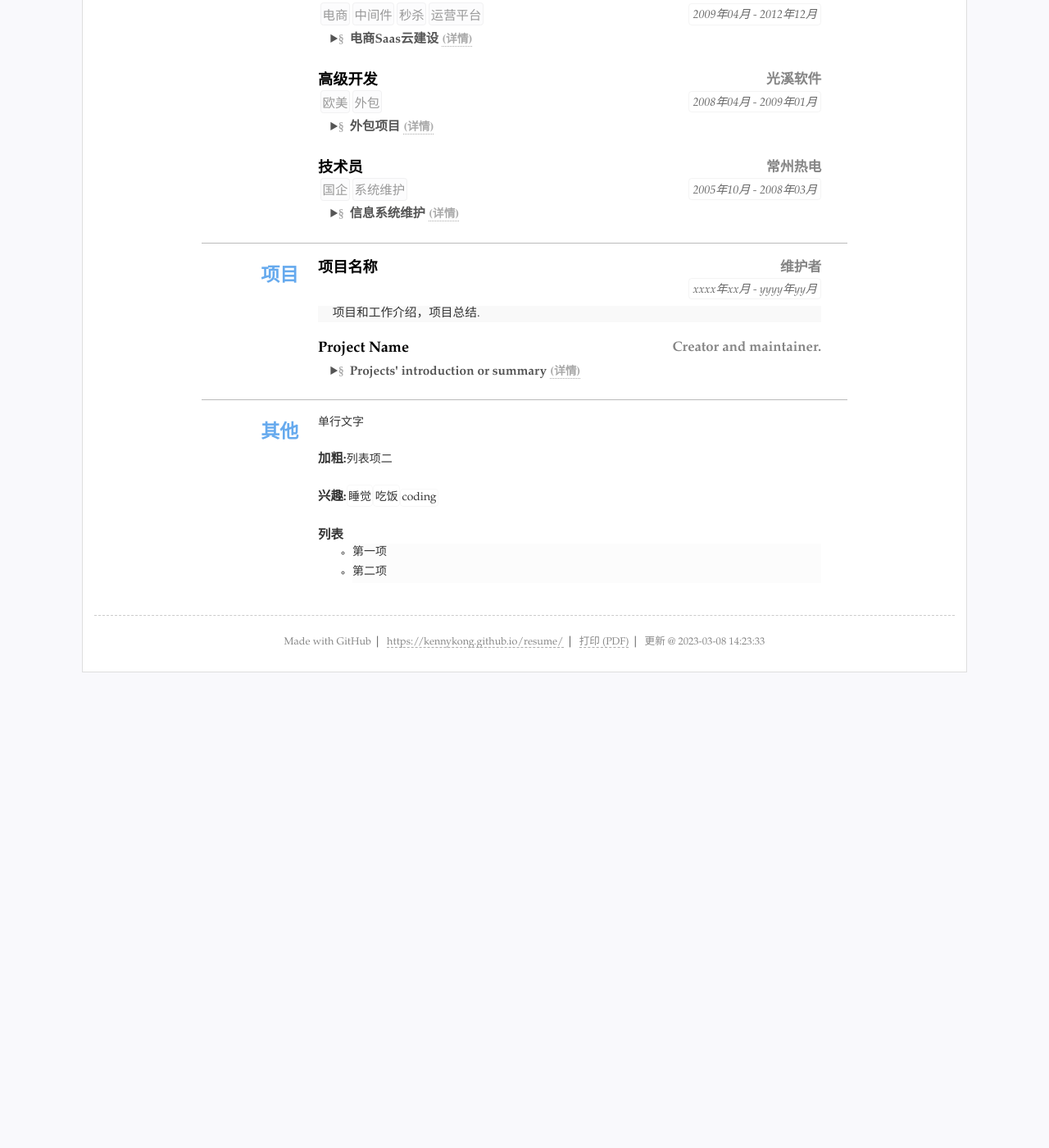
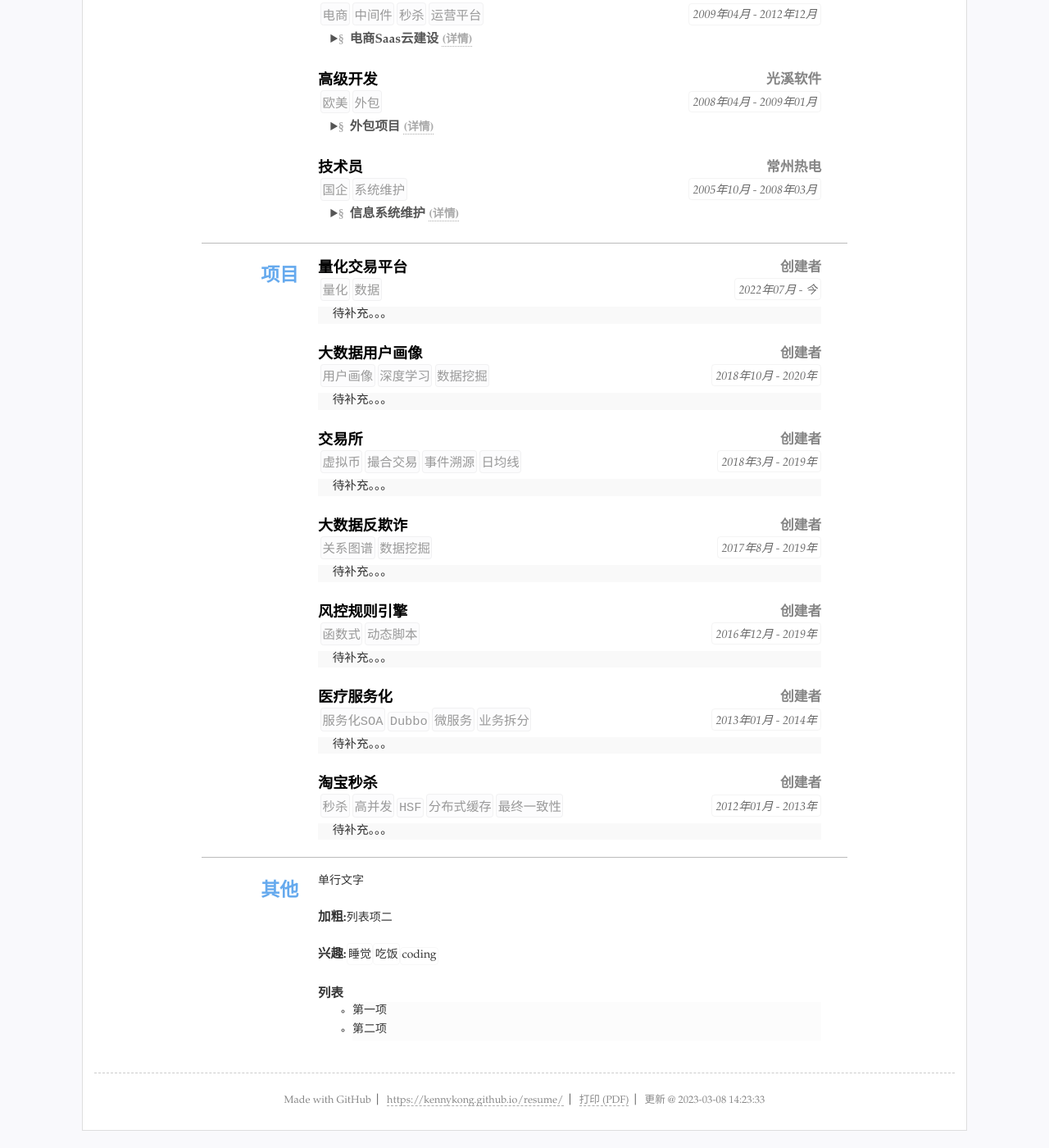
Before and after one commit to kennykong/resume, a Jekyll site: the page built from index.html, in a window 1280 px wide and 1400 px high, scrolled down 2305 px. Shown: the whole window at 82% size. Built offline with Jekyll 4.4.1, drawn with Linux system fonts in a browser that asks for light colours; before the commit the page ends 3146 px from its top, so only the background shows below that.

Commit message:
update resume.yml

```diff
--- /dev/null
+++ b/_data/projects/2023_quantitative.md
@@ -0,0 +1 @@
+待补充。。。
--- a/_data/resume.yml
+++ b/_data/resume.yml
@@ -191,16 +191,77 @@ main: #简历主要内容，
 - type: projects
   name: 项目
   content:
-  - title: 项目名称
-    duration: xxxx年xx月 - yyyy年yy月
-    detail: 项目和工作介绍，项目总结.
-    sub: 维护者
-  - title: Project Name
-    summary: Projects' introduction or summary
+  - title: 量化交易平台
+    tags:
+      - 量化
+      - 数据
+    duration: 2022年07月 - 今
     detail:
-      md: _data/demo.md
-    sub: Creator and maintainer.
-   #可继续添加更多内容
+      md: _data/projects/2023_quantitative.md
+    sub: 创建者
+
+  - title: 大数据用户画像
+    tags:
+      - 用户画像
+      - 深度学习
+      - 数据挖掘
+    duration: 2018年10月 - 2020年
+    detail:
+      md: _data/projects/2023_quantitative.md
+    sub: 创建者
+
+  - title: 交易所
+    tags:
+      - 虚拟币
+      - 撮合交易
+      - 事件溯源
+      - 日均线
+    duration: 2018年3月 - 2019年
+    detail:
+      md: _data/projects/2023_quantitative.md
+    sub: 创建者
+
+  - title: 大数据反欺诈
+    tags:
+      - 关系图谱
+      - 数据挖掘
+    duration: 2017年8月 - 2019年
+    detail:
+      md: _data/projects/2023_quantitative.md
+    sub: 创建者
+
+  - title: 风控规则引擎
+    tags:
+      - 函数式
+      - 动态脚本
+    duration: 2016年12月 - 2019年
+    detail:
+      md: _data/projects/2023_quantitative.md
+    sub: 创建者
+
+  - title: 医疗服务化
+    tags:
+      - 服务化SOA
+      - Dubbo
+      - 微服务
+      - 业务拆分
+    duration: 2013年01月 - 2014年
+    detail:
+      md: _data/projects/2023_quantitative.md
+    sub: 创建者
+
+  - title: 淘宝秒杀
+    tags:
+      - 秒杀
+      - 高并发
+      - HSF
+      - 分布式缓存
+      - 最终一致性
+    duration: 2012年01月 - 2013年
+    detail:
+      md: _data/projects/2023_quantitative.md
+    sub: 创建者
+#可继续添加更多内容
 
 #others 其他简略内容(列表)
 others: #其他列表显示
```
